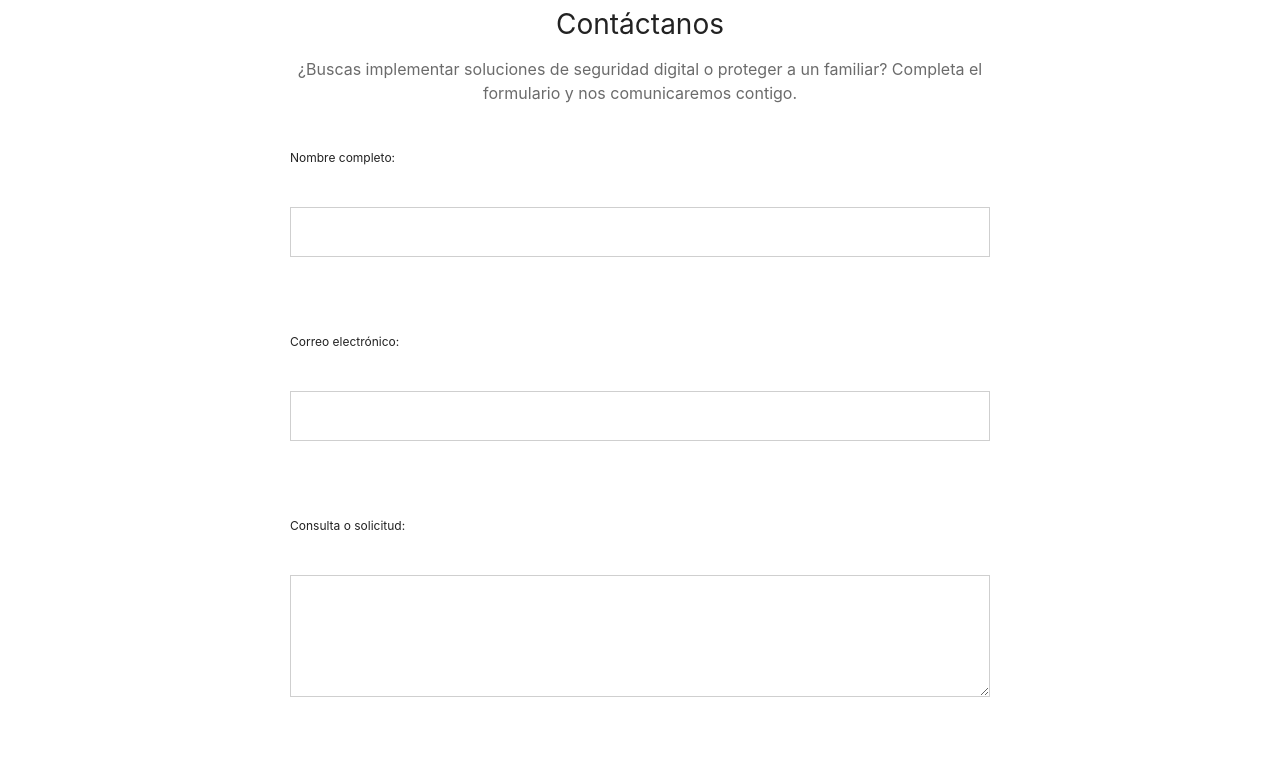
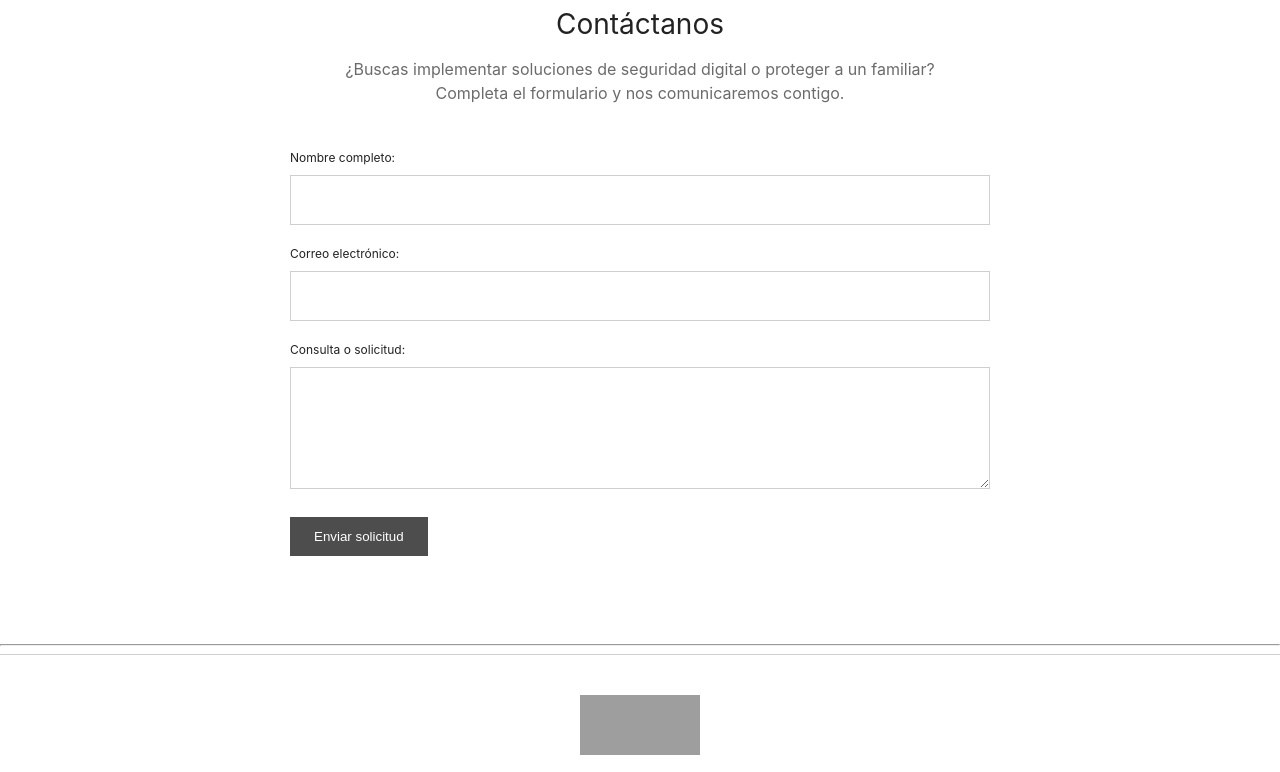
Before and after one commit to Tvpu/landing-page-seniorshield, a plain HTML site: page pages/index.html in a window 1280 px wide. Shown: the part 1991-2763 px from the top of the page. Drawn offline with Linux system fonts and the light colour scheme; grey boxes are pictures that could not be loaded.

Commit message:
Refactor contact section for improved readability

```diff
--- a/pages/index.html
+++ b/pages/index.html
@@ -105,16 +105,18 @@
 <!-- seccion 4 contactos -->
 <section id="contacto">
 <h2>Contáctanos</h2>
-<p>¿Buscas implementar soluciones de seguridad digital o proteger a un familiar? Completa el formulario y nos comunicaremos contigo.</p>
+<p>¿Buscas implementar soluciones de seguridad digital o proteger a un familiar?
+    <br>
+    Completa el formulario y nos comunicaremos contigo.</p>
 <form action="#" method="POST">
-    <label for="nombre">Nombre completo:</label><br>
-    <input type="text" id="nombre" name="nombre" required><br><br>
+    <label for="nombre">Nombre completo:</label>
+    <input type="text" id="nombre" name="nombre" required>
 
-    <label for="correo">Correo electrónico:</label><br>
-    <input type="email" id="correo" name="correo" required><br><br>
+    <label for="correo">Correo electrónico:</label>
+    <input type="email" id="correo" name="correo" required>
 
-    <label for="mensaje">Consulta o solicitud:</label><br>
-    <textarea id="mensaje" name="mensaje" rows="4" required></textarea><br><br>
+    <label for="mensaje">Consulta o solicitud:</label>
+    <textarea id="mensaje" name="mensaje" rows="4" required></textarea>
 
     <button type="submit">Enviar solicitud</button>
 </form>
```
